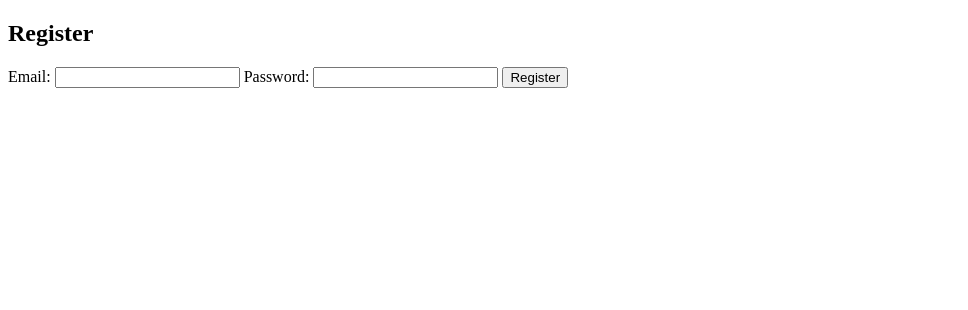
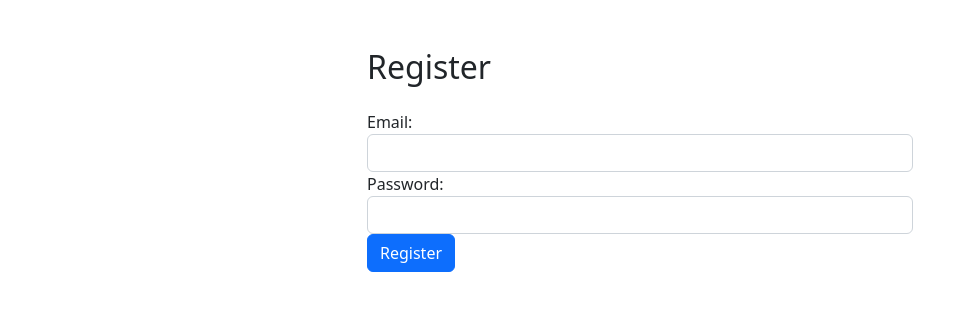
Before and after one commit to Bjonne696/Javascript-2-CA, a website: page pages/registration.html in a window 1280 px wide. Shown: the whole page, without its empty margins (0-968 px from the left). Drawn offline with nearby package versions, Linux system fonts and the light colour scheme.

Commit message:
set up bootstrap and scss

```diff
--- a/pages/registration.html
+++ b/pages/registration.html
@@ -4,18 +4,27 @@
     <meta charset="UTF-8">
     <meta name="viewport" content="width=device-width, initial-scale=1.0">
     <title>Register</title>
+    <link href="https://cdn.jsdelivr.net/npm/bootstrap@5.2.0-beta1/dist/css/bootstrap.min.css" rel="stylesheet" integrity="sha384-0evHe/X+R7YkIZDRvuzKMRqM+OrBnVFBL6DOitfPri4tjfHxaWutUpFmBp4vmVor" crossorigin="anonymous">
     <!-- CSS file link -->
 </head>
 <body>
-    <form id="registrationForm">
-        <h2>Register</h2>
-        <label for="email">Email:</label>
-        <input type="email" id="email" name="email" required>
-
-        <label for="password">Password:</label>
-        <input type="password" id="password" name="password" required>
-
-        <button type="submit">Register</button>
-    </form>
+    <div class="container">
+        <div class="row justify-content-center">
+            <div class="col-md-6">
+                <form id="registrationForm" class="mt-5">
+                    <h2 class="mb-4">Register</h2>
+                    <div class="form-group">
+                        <label for="email">Email:</label>
+                        <input type="email" class="form-control" id="email" name="email" required>
+                    </div>
+                    <div class="form-group">
+                        <label for="password">Password:</label>
+                        <input type="password" class="form-control" id="password" name="password" required>
+                    </div>
+                    <button type="submit" class="btn btn-primary">Register</button>
+                </form>
+            </div>
+        </div>
+    </div>
 </body>
 </html>
```
Also changed, not shown: index.html (+15 -8 lines), package.json (added, +30 -0 lines), pages/login.html (+19 -10 lines), pages/posts.html (+19 -10 lines), src/scss/styles.scss (added), 2 other files.
